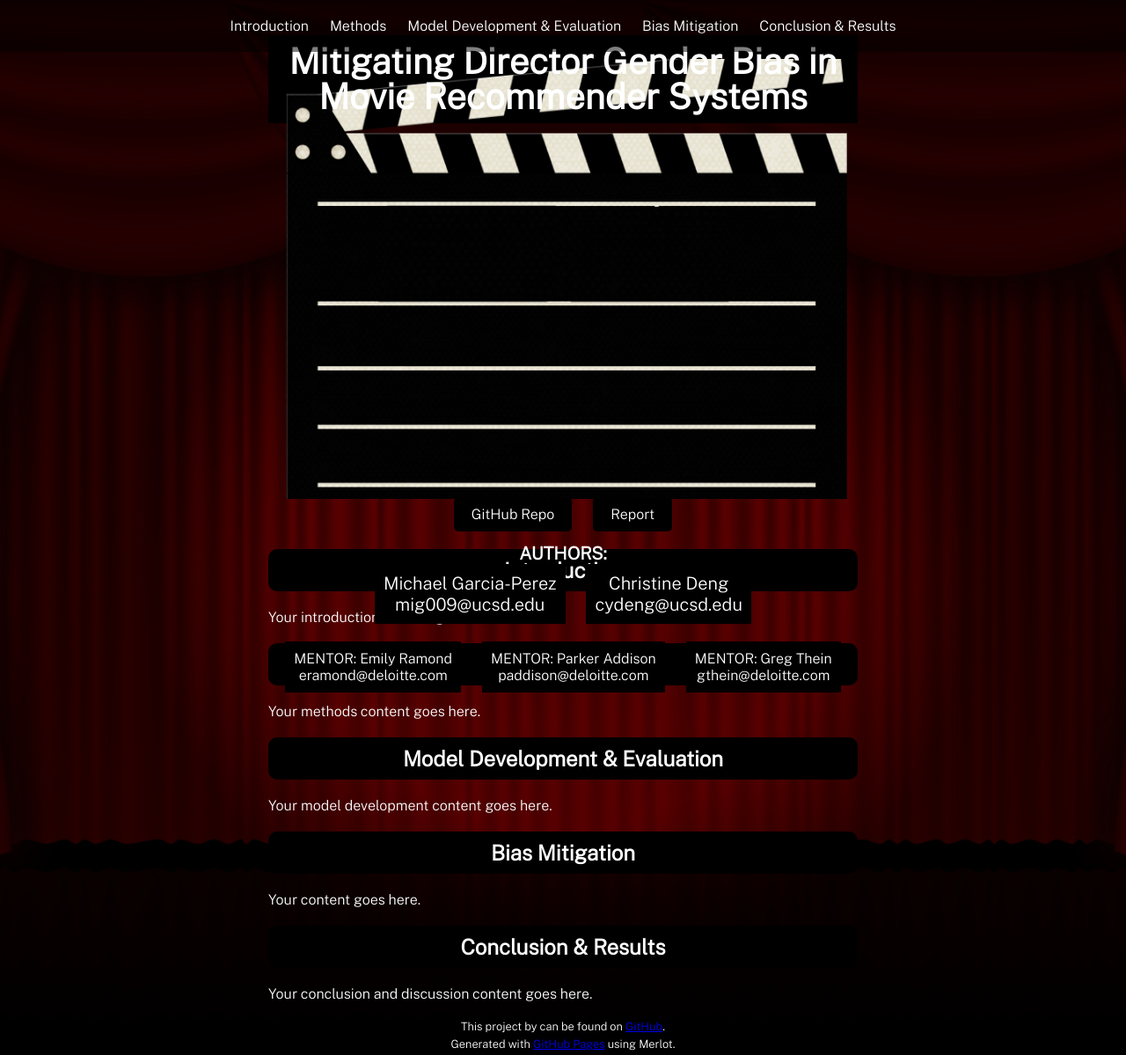
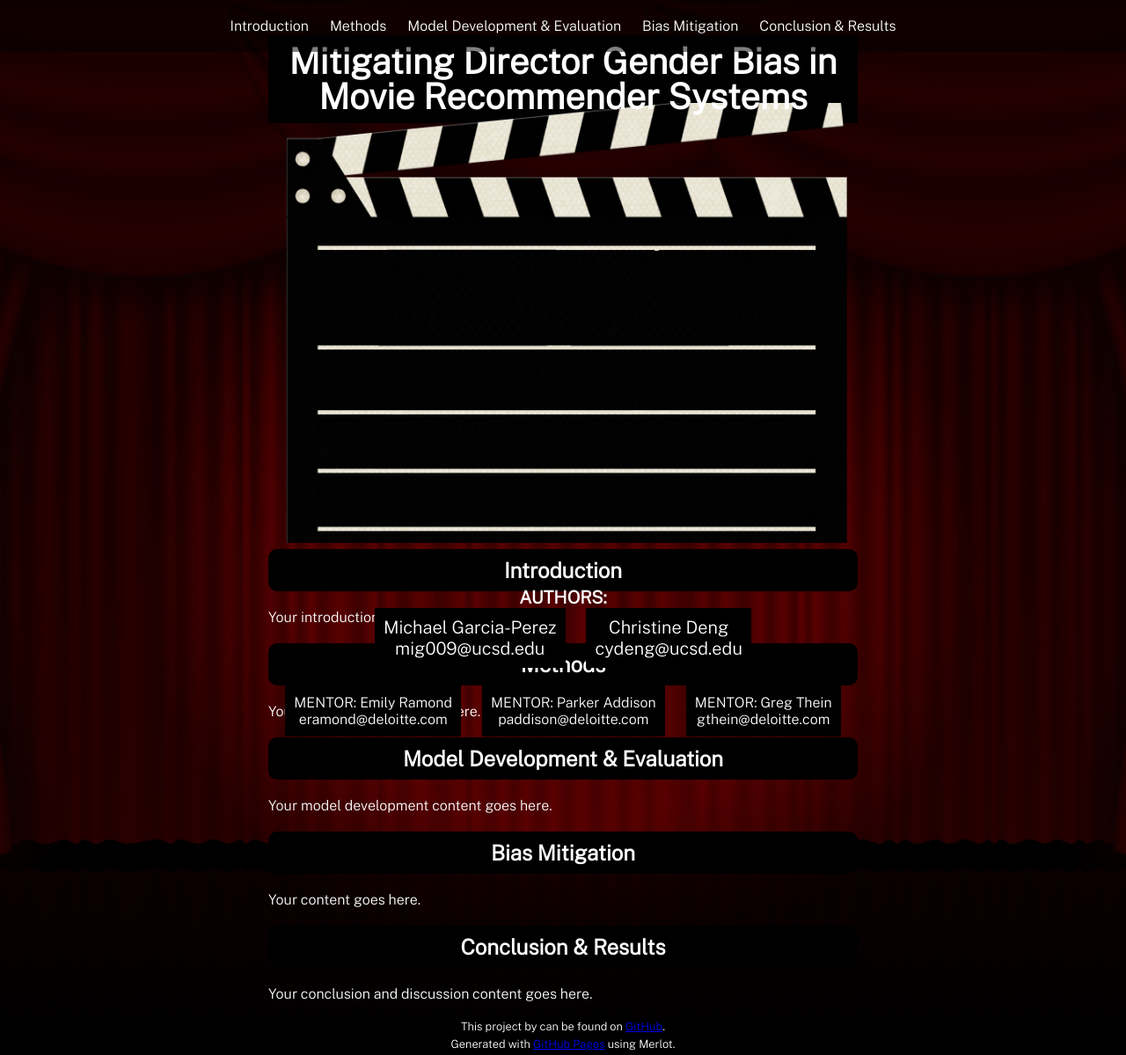
Before and after one commit to michael-garciaperez/DSC180A-Methodology-5, a Jekyll site: the page built from index.md, in a window 1280 px wide and 1199 px high. Shown: the whole window at 88% size. Built offline with Jekyll 4.4.1, drawn with Linux system fonts in a browser that asks for light colours.

Commit message:
Update style.scss

```diff
--- a/assets/css/style.scss
+++ b/assets/css/style.scss
@@ -46,7 +46,7 @@
   width: 100%;
   max-width: 670px;
   height: 500px;
-  margin-top: -100px; /* Adjusted margin-top for the clapboard image */
+  margin-top: -50px; /* Adjusted margin-top for the clapboard image */
 }
 
 .author-mentor-container {
```
